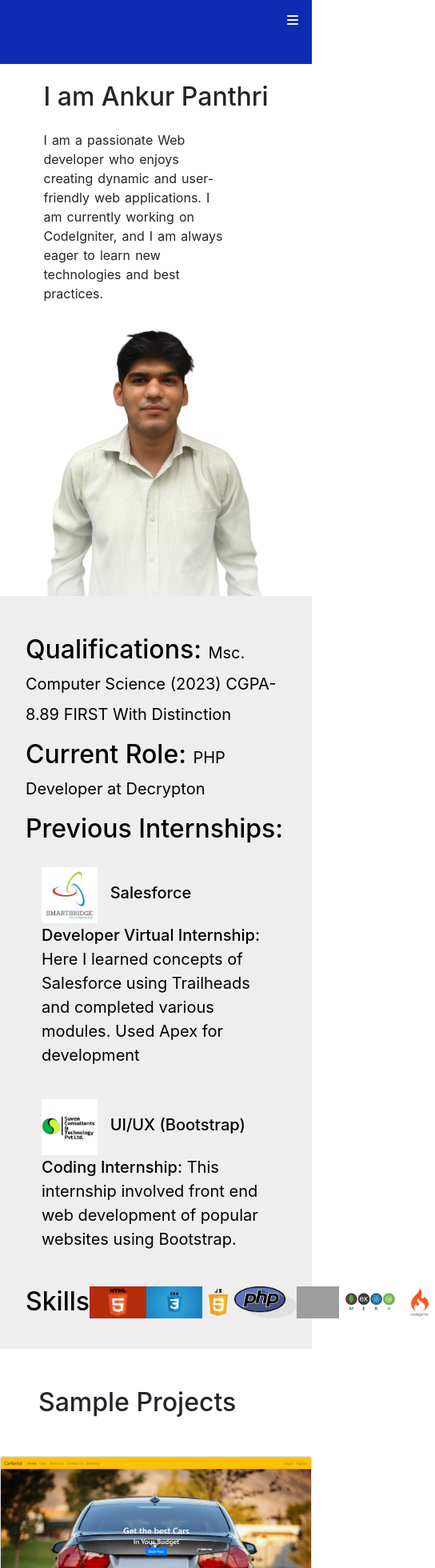
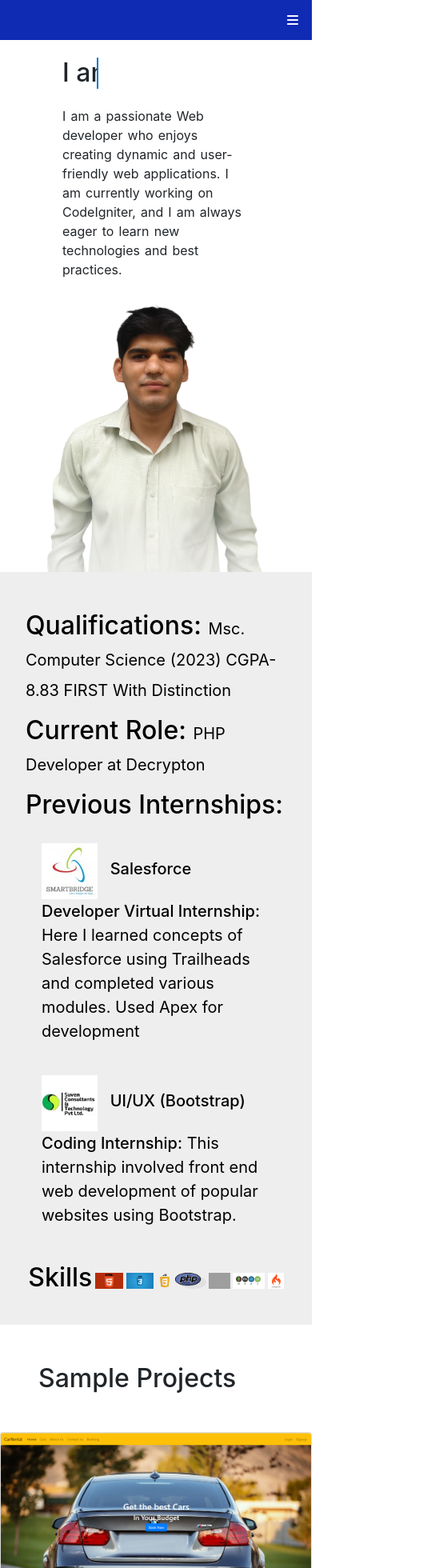
Before and after one commit to ankpan18/portfolio, a React (Create React App) app: page / in a window 390 px wide. Shown: the top 1960 px of the page at 80% size, 544 px wide, since content can reach past the window. Built offline with nearby package versions, Linux system fonts and the light colour scheme; grey boxes are pictures that could not be loaded.

Commit message:
added typing name animation

```diff
--- a/src/components/Body.js
+++ b/src/components/Body.js
@@ -28,7 +28,7 @@ function Body() {
 <main>
     <section id='home'>
       <div>
-        <h2>I am Ankur Panthri</h2>
+        <h2 class="typing-animation">I am Ankur Panthri</h2>
         <p>I am a passionate Web developer who enjoys creating dynamic and user-friendly web applications. I am currently working on CodeIgniter, and I am always eager to learn new technologies and best practices.</p>
       </div>
 
@@ -41,7 +41,7 @@ function Body() {
 
     <section id='about'>
 
-      <h2>Qualifications: <span>Msc. Computer Science (2023) CGPA-8.89 FIRST With Distinction</span></h2>
+      <h2>Qualifications: <span>Msc. Computer Science (2023) CGPA-8.83 FIRST With Distinction</span></h2>
       <h2>Current Role: <span>PHP Developer at Decrypton</span></h2>
 
     {/* Past Internships */}
--- a/src/styles/Body.css
+++ b/src/styles/Body.css
@@ -79,6 +79,7 @@
 .skills{
     display: flex;
     justify-content: space-evenly;
+    align-items: center;
 }
 
 .skills > img{
@@ -112,3 +113,22 @@
         height: 20px;
     }
 } */
+
+.typing-animation {
+    overflow: hidden;
+    white-space: nowrap;
+    border-right: 2px solid #0077cc;
+    animation: typing 2s steps(20) infinite;
+}
+@keyframes
+ typing {
+    0% { width: 0; }
+    100% { width: 300px; }
+}
+
+@media only screen and (max-width:680px) {
+    .skills > img {
+        height: 20px;
+        object-fit: cover;
+    }
+}
--- a/src/styles/Header.css
+++ b/src/styles/Header.css
@@ -55,6 +55,7 @@ html{
     .nav_head{
         justify-content:flex-end;
         align-items: normal;
+        height: fit-content;
     }
 
 }
```
